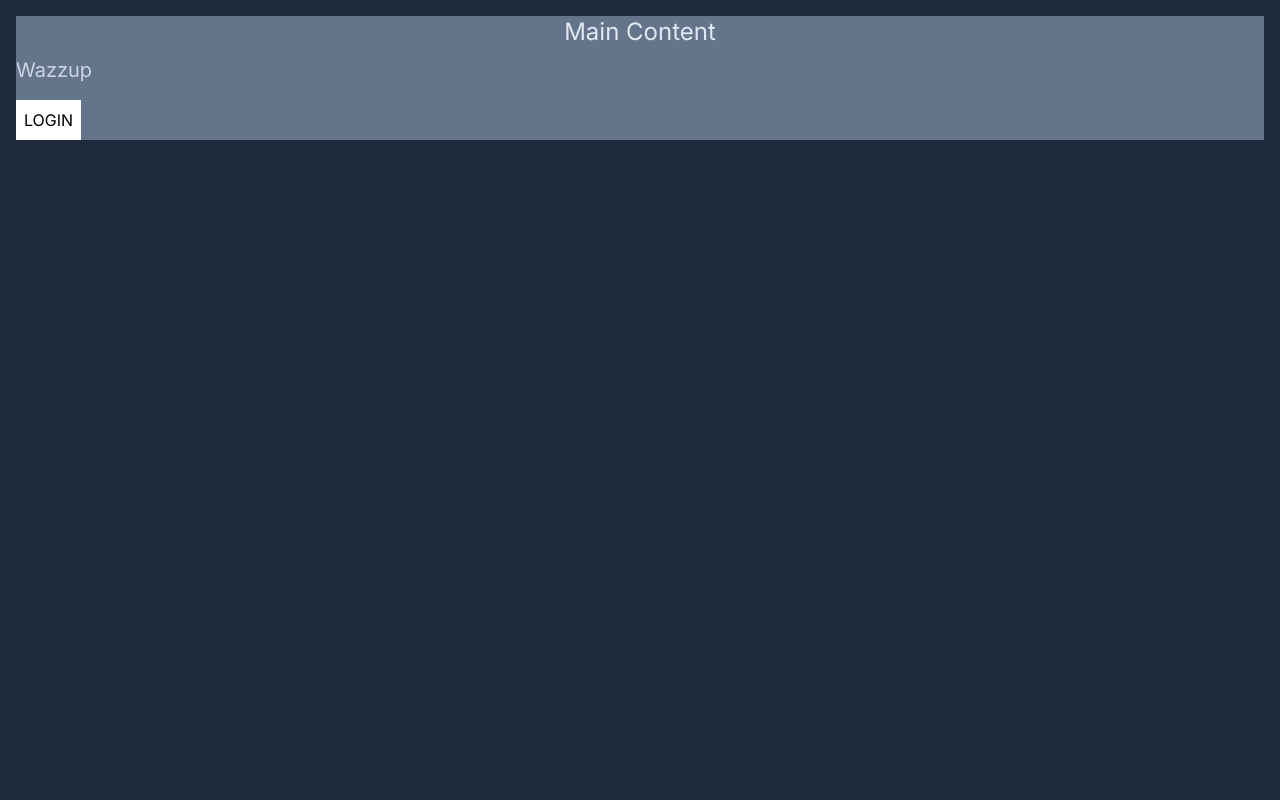
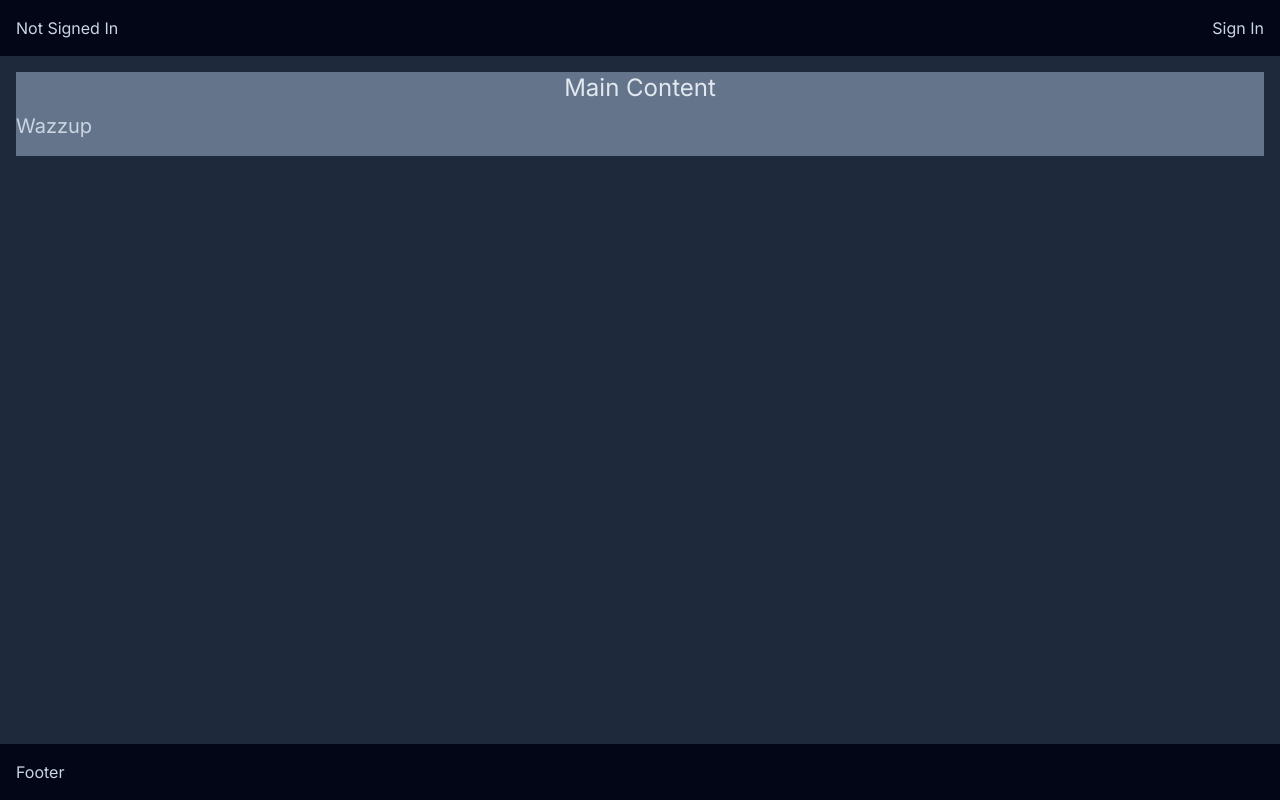
Before and after one commit to aecial/next_try, a Next.js app: page / in a window 1280 px wide. Built offline with nearby package versions, Linux system fonts and the light colour scheme; no server answers.

Commit message:
login moved to index page

```diff
--- a/app/homepage/layout.js
+++ /dev/null
@@ -1,16 +0,0 @@
-import Footer from "@/components/Footer";
-import Navbar from "@/components/Navbar";
-import { getServerSession } from "next-auth";
-import SessionProvider from "@/components/SessionProvider";
-export default async function HomePageLayout({ children }) {
-  const session = await getServerSession();
-  return (
-    <>
-      <SessionProvider session={session}>
-        <Navbar />
-        {children}
-        <Footer />
-      </SessionProvider>
-    </>
-  );
-}
--- a/app/homepage/page.js
+++ /dev/null
@@ -1,13 +0,0 @@
-import React from "react";
-
-const page = () => {
-  return (
-    <div className="content-height">
-      <div className="container mx-auto">
-        <h1 className="text-2xl">HOMEPAGE</h1>
-      </div>
-    </div>
-  );
-};
-
-export default page;
--- a/app/layout.js
+++ b/app/layout.js
@@ -1,6 +1,9 @@
 import "./globals.css";
 import { Inter } from "next/font/google";
-
+import Footer from "@/components/Footer";
+import Navbar from "@/components/Navbar";
+import { getServerSession } from "next-auth";
+import SessionProvider from "@/components/SessionProvider";
 const inter = Inter({ subsets: ["latin"] });
 
 export const metadata = {
@@ -8,11 +11,16 @@ export const metadata = {
   description: "Generated by create next app",
 };
 
-export default function RootLayout({ children }) {
+export default async function RootLayout({ children }) {
+  const session = await getServerSession();
   return (
     <html lang="en">
       <body className={`${inter.className} bg-slate-800 text-slate-300`}>
-        {children}
+        <SessionProvider session={session}>
+          <Navbar />
+          {children}
+          <Footer />
+        </SessionProvider>
       </body>
     </html>
   );
--- a/app/page.js
+++ b/app/page.js
@@ -8,12 +8,6 @@ export default function Home() {
           <h1 className="text-2xl text-center text-slate-200">Main Content</h1>
           <div>
             <h2 className="text-xl mb-4">Wazzup</h2>
-            <button
-              onClick={() => signIn()}
-              className="bg-white text-black p-2"
-            >
-              LOGIN
-            </button>
           </div>
         </div>
       </div>
```
